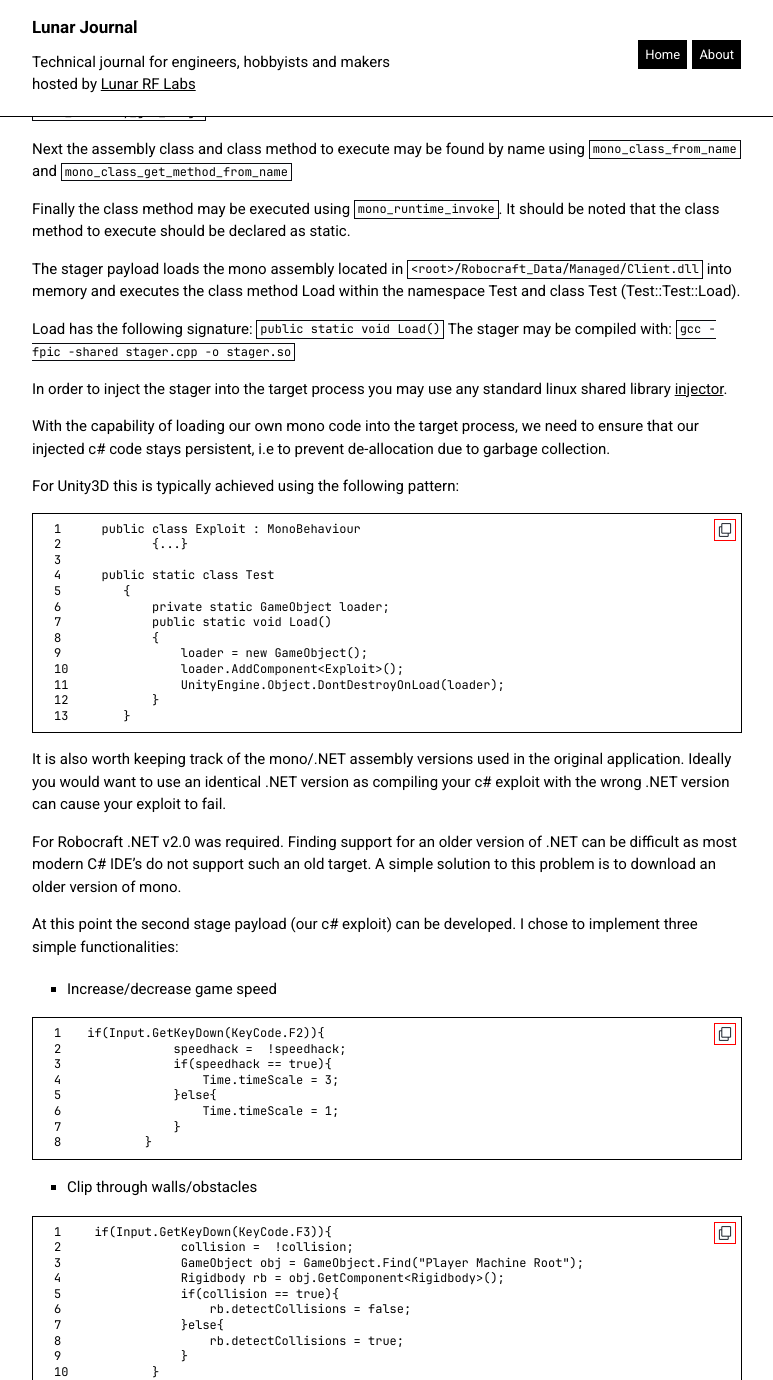
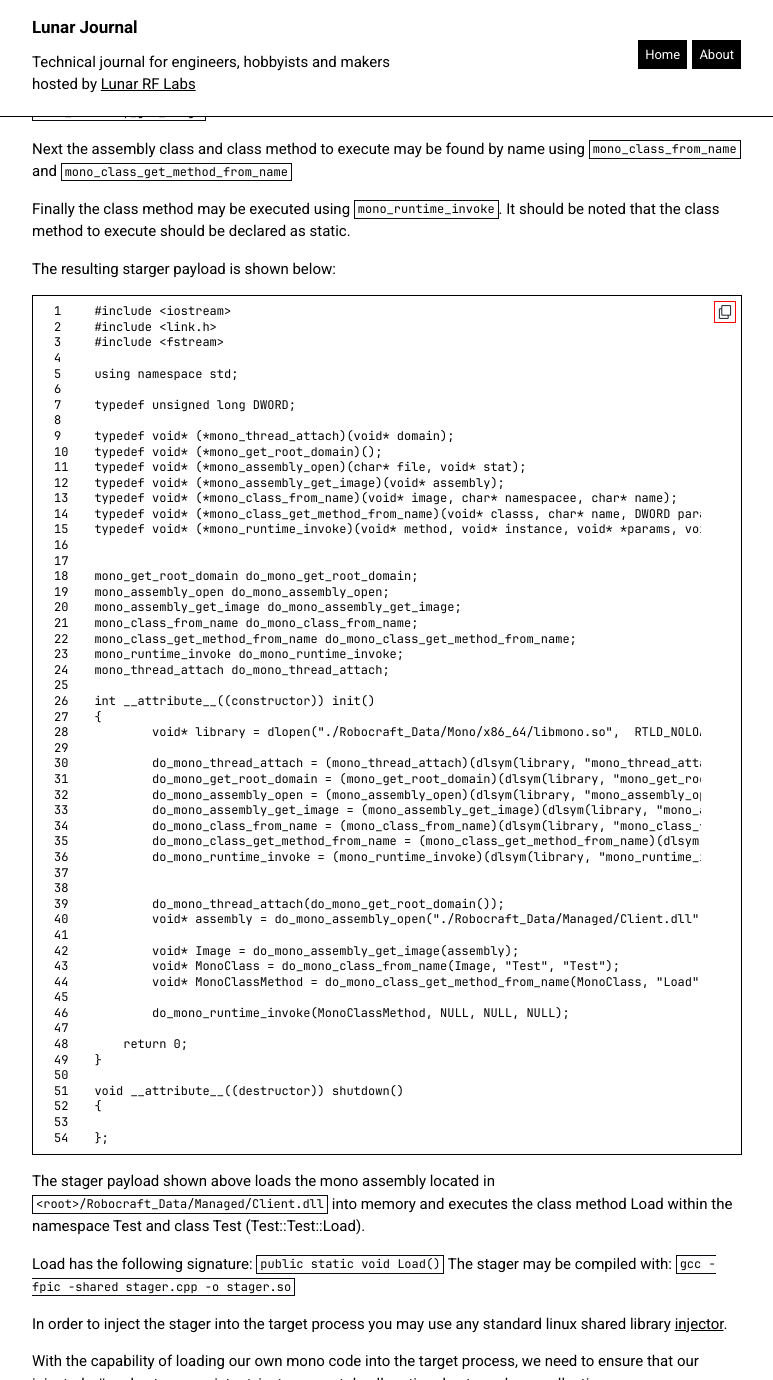
Before and after one commit to microstub/microstub.github.io, a Jekyll site: the page built from _posts/2020-12-11-mono-dot-net-injection.md, in a window 1280 px wide and 1400 px high, scrolled down 3351 px, cut to the strip 0-1380 px from the top of the window. Shown: the whole strip, without its empty margins (253-1026 px from the left). Built offline with Jekyll 4.4.1, drawn with Linux system fonts in a browser that asks for light colours.

Commit message:
Update 2020-12-11-mono-dot-net-injection.md

````diff
--- a/_posts/2020-12-11-mono-dot-net-injection.md
+++ b/_posts/2020-12-11-mono-dot-net-injection.md
@@ -131,7 +131,66 @@ Next the assembly class and class method to execute may be found by name using
 Finally the class method may be executed using `mono_runtime_invoke`. It should
 be noted that the class method to execute should be declared as static.
 
-The stager payload loads the mono assembly located in
+The resulting starger payload is shown below:
+
+```
+#include <iostream>
+#include <link.h>
+#include <fstream>
+
+using namespace std;
+
+typedef unsigned long DWORD;
+
+typedef void* (*mono_thread_attach)(void* domain);
+typedef void* (*mono_get_root_domain)();
+typedef void* (*mono_assembly_open)(char* file, void* stat);
+typedef void* (*mono_assembly_get_image)(void* assembly);
+typedef void* (*mono_class_from_name)(void* image, char* namespacee, char* name);
+typedef void* (*mono_class_get_method_from_name)(void* classs, char* name, DWORD param_count);
+typedef void* (*mono_runtime_invoke)(void* method, void* instance, void* *params, void* exc);
+
+
+mono_get_root_domain do_mono_get_root_domain;
+mono_assembly_open do_mono_assembly_open;
+mono_assembly_get_image do_mono_assembly_get_image;
+mono_class_from_name do_mono_class_from_name;
+mono_class_get_method_from_name do_mono_class_get_method_from_name;
+mono_runtime_invoke do_mono_runtime_invoke;
+mono_thread_attach do_mono_thread_attach;
+
+int __attribute__((constructor)) init()
+{
+        void* library = dlopen("./Robocraft_Data/Mono/x86_64/libmono.so",  RTLD_NOLOAD | RTLD_NOW);
+
+        do_mono_thread_attach = (mono_thread_attach)(dlsym(library, "mono_thread_attach"));
+        do_mono_get_root_domain = (mono_get_root_domain)(dlsym(library, "mono_get_root_domain"));
+        do_mono_assembly_open = (mono_assembly_open)(dlsym(library, "mono_assembly_open"));
+        do_mono_assembly_get_image = (mono_assembly_get_image)(dlsym(library, "mono_assembly_get_image"));
+        do_mono_class_from_name = (mono_class_from_name)(dlsym(library, "mono_class_from_name"));
+        do_mono_class_get_method_from_name = (mono_class_get_method_from_name)(dlsym(library, "mono_class_get_method_from_name"));
+        do_mono_runtime_invoke = (mono_runtime_invoke)(dlsym(library, "mono_runtime_invoke"));
+
+
+        do_mono_thread_attach(do_mono_get_root_domain());
+        void* assembly = do_mono_assembly_open("./Robocraft_Data/Managed/Client.dll", NULL);
+
+        void* Image = do_mono_assembly_get_image(assembly);
+        void* MonoClass = do_mono_class_from_name(Image, "Test", "Test");
+        void* MonoClassMethod = do_mono_class_get_method_from_name(MonoClass, "Load", 0);
+
+        do_mono_runtime_invoke(MonoClassMethod, NULL, NULL, NULL);
+
+    return 0;
+}
+
+void __attribute__((destructor)) shutdown()
+{
+
+};
+```
+
+The stager payload shown above loads the mono assembly located in
 `<root>/Robocraft_Data/Managed/Client.dll` into memory and executes the class
 method Load within the namespace Test and class Test (Test::Test::Load).
 
````
